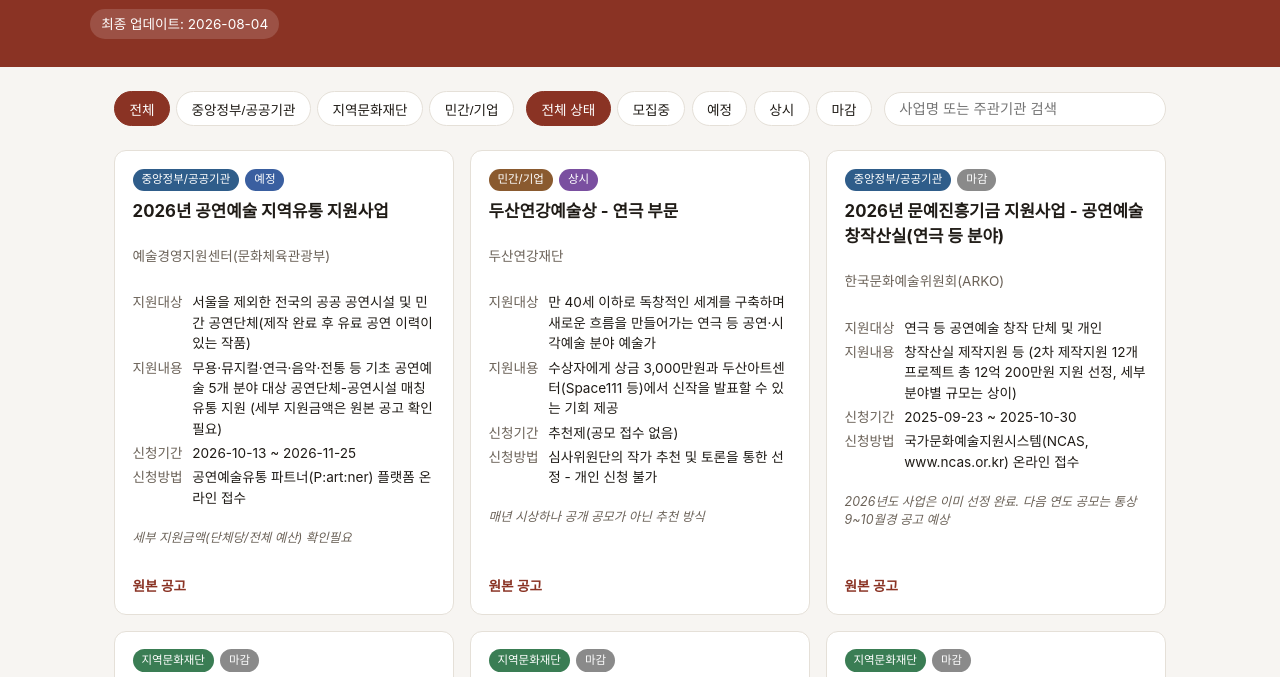
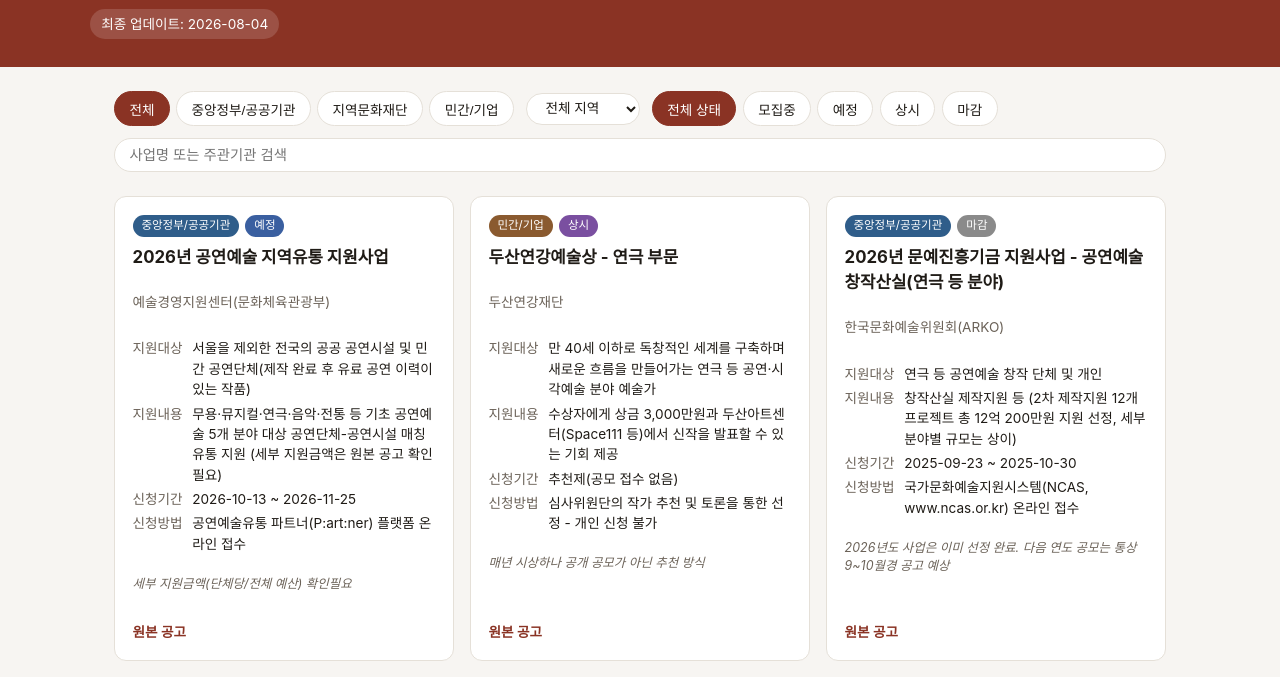
Before and after one commit to dlaudwo96/theater-grants, a plain HTML site: page index.html in a window 1280 px wide. Shown: the part 115-792 px from the top of the page. Drawn offline with Linux system fonts and the light colour scheme.

Commit message:
feat: 지역 필터 UI 추가
카테고리/상태 필터 옆에 지역 드롭다운을 추가. 데이터의 지역 값을
런타임에 읽어 옵션을 동적으로 채우므로 지역이 늘어나도 코드 변경이 불필요.
전국 단위(지역: null) 항목은 별도 "전국" 옵션으로 필터링 가능.

```diff
--- a/app.js
+++ b/app.js
@@ -14,6 +14,7 @@ const STATUS_CLASS = {
 let allPrograms = [];
 let currentCategory = "전체";
 let currentStatus = "전체";
+let currentRegion = "전체";
 let currentQuery = "";
 
 function computeStatus(p) {
@@ -43,6 +44,13 @@ function render() {
     const status = computeStatus(p);
     if (currentCategory !== "전체" && p["카테고리"] !== currentCategory) return false;
     if (currentStatus !== "전체" && status !== currentStatus) return false;
+    if (currentRegion !== "전체") {
+      if (currentRegion === "전국") {
+        if (p["지역"] !== null) return false;
+      } else if (p["지역"] !== currentRegion) {
+        return false;
+      }
+    }
     if (q) {
       const haystack = `${p["사업명"]} ${p["주관기관"]}`.toLowerCase();
       if (!haystack.includes(q)) return false;
@@ -103,6 +111,21 @@ function escapeAttr(str) {
   return escapeHtml(str);
 }
 
+function populateRegionFilter() {
+  const select = document.getElementById("regionFilter");
+  const regions = [...new Set(allPrograms.map((p) => p["지역"]).filter((r) => r))].sort((a, b) =>
+    a.localeCompare(b, "ko")
+  );
+  const hasNationwide = allPrograms.some((p) => p["지역"] === null);
+
+  const options = ['<option value="전체">전체 지역</option>'];
+  if (hasNationwide) options.push('<option value="전국">전국</option>');
+  for (const region of regions) {
+    options.push(`<option value="${escapeAttr(region)}">${escapeHtml(region)}</option>`);
+  }
+  select.innerHTML = options.join("");
+}
+
 function setupControls() {
   document.querySelectorAll("#categoryFilters .filter-btn").forEach((btn) => {
     btn.addEventListener("click", () => {
@@ -126,6 +149,11 @@ function setupControls() {
     currentQuery = e.target.value;
     render();
   });
+
+  document.getElementById("regionFilter").addEventListener("change", (e) => {
+    currentRegion = e.target.value;
+    render();
+  });
 }
 
 async function init() {
@@ -137,6 +165,7 @@ async function init() {
     allPrograms = data.programs || [];
     const updated = data.last_updated ? data.last_updated.slice(0, 10) : "-";
     document.getElementById("lastUpdated").textContent = `최종 업데이트: ${updated}`;
+    populateRegionFilter();
     render();
   } catch (err) {
     document.getElementById("loadError").hidden = false;
--- a/index.html
+++ b/index.html
@@ -23,6 +23,9 @@
         <button class="filter-btn" data-filter="지역문화재단">지역문화재단</button>
         <button class="filter-btn" data-filter="민간/기업">민간/기업</button>
       </div>
+      <select id="regionFilter" class="region-select">
+        <option value="전체">전체 지역</option>
+      </select>
       <div class="filter-group" id="statusFilters">
         <button class="status-btn active" data-status="전체">전체 상태</button>
         <button class="status-btn" data-status="모집중">모집중</button>
--- a/styles.css
+++ b/styles.css
@@ -81,6 +81,16 @@ body {
   background: var(--accent);
   color: #fff;
   border-color: var(--accent);
+}
+
+.region-select {
+  border: 1px solid var(--border);
+  background: var(--surface);
+  color: var(--text);
+  padding: 0.4rem 0.9rem;
+  border-radius: 999px;
+  font-size: 0.85rem;
+  cursor: pointer;
 }
 
 .search-input {
```
